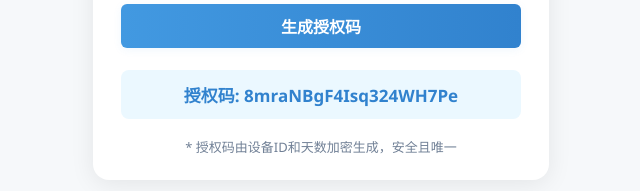
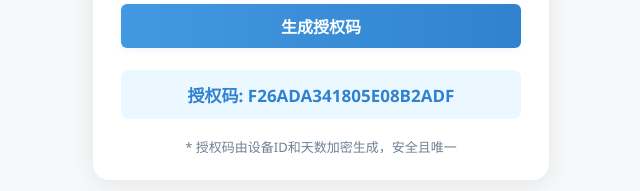
Before and after one commit to LIUMiao-yykx/jm, a plain HTML site: page docs/index.html in a window 1280 px wide. Both pictures are taken after a click on the button "生成授权码". Shown: the part 351-542 px from the top of the page, 319-959 px from the left. Drawn offline with nearby package versions, Linux system fonts and the light colour scheme.

Commit message:
Update index.html

```diff
--- a/docs/index.html
+++ b/docs/index.html
@@ -149,10 +149,10 @@
                 mode: CryptoJS.mode.ECB,
                 padding: CryptoJS.pad.Pkcs7
             });
-            let base64License = encrypted.toString();
-            let checksum = calculateChecksum(base64License);
-            let license = formatLicense(base64License + checksum);
-            document.getElementById('licenseResult').innerText = '授权码: ' + license;
+            // 取密文的16进制字符串
+            let hexLicense = encrypted.ciphertext.toString(CryptoJS.enc.Hex);
+            let license = formatLicense(hexLicense);
+            document.getElementById('licenseResult').innerText = '授权码: ' + license.toUpperCase();
         }
     </script>
 </body>
```
